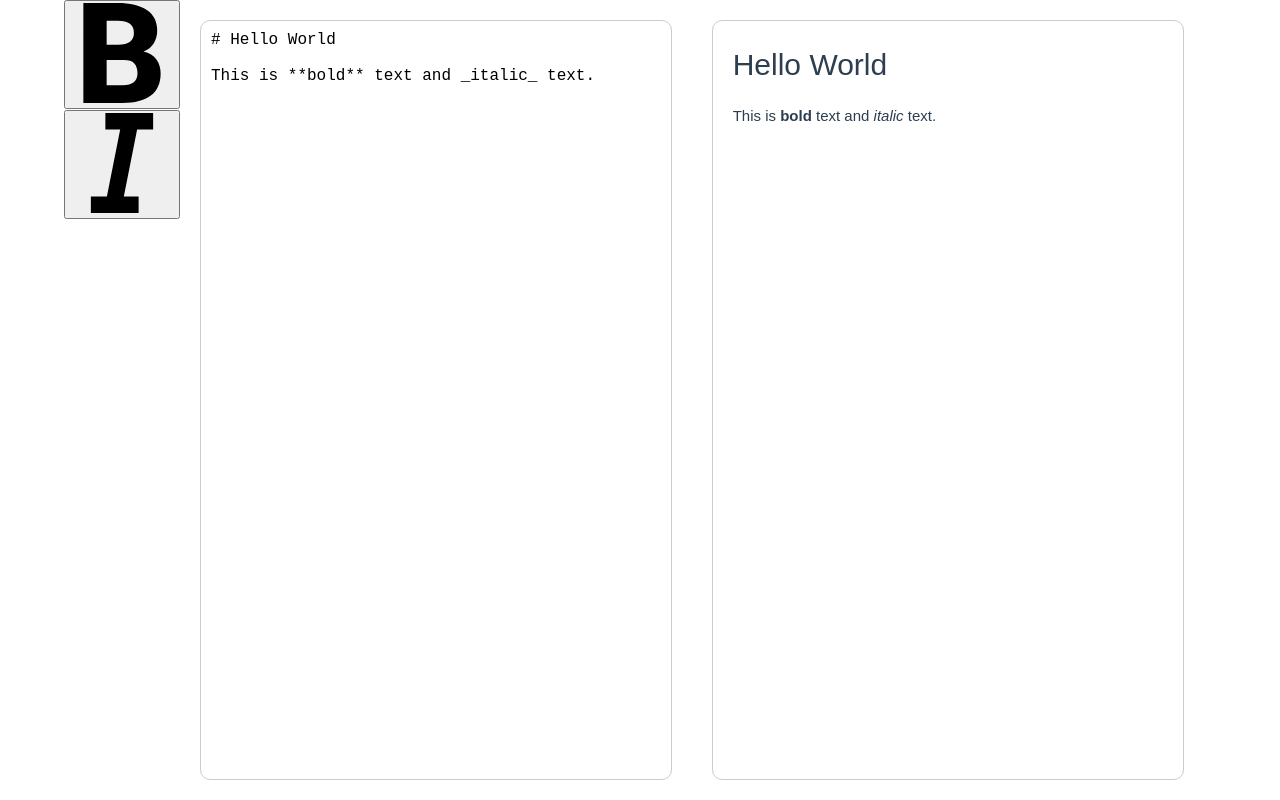
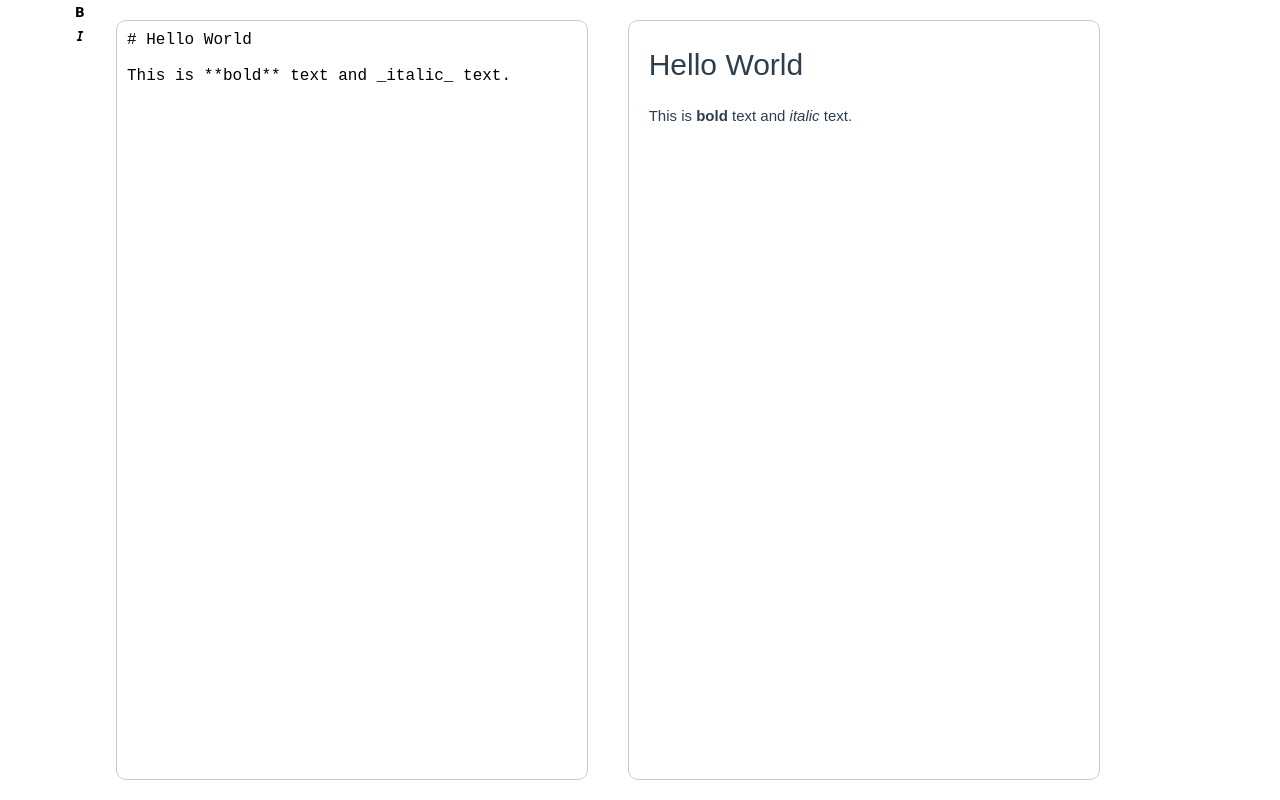
Before and after one commit to suzuuuuu09/Markify, a Vue app: page / in a window 1280 px wide. Built offline with nearby package versions, Linux system fonts and the light colour scheme.

Commit message:
feat: ツールバーの機能.boldとitalicだけ

```diff
--- a/src/components/MarkdownEditor.vue
+++ b/src/components/MarkdownEditor.vue
@@ -1,15 +1,15 @@
 <template>
   <div id="tool-bar">
-    <button @mousedown="boldText" aria-label="Bold (Ctrl+Shift+B)">
+    <button class="icon-button"  @mousedown="boldText" aria-label="Bold (Ctrl+Shift+B)">
       <!-- BoldIcon -->
-      <img class="button-icon" src="@/assets/bold.svg" alt="bold"
+      <img src="@/assets/bold.svg" alt="bold"
         :width="width"
         :height="height"
       >
     </button>
-    <button @mousedown="italicText" aria-label="Italic (Ctrl+Shift+I)">
+    <button class="icon-button" @mousedown="italicText" aria-label="Italic (Ctrl+Shift+I)">
       <!-- ItalicIcon -->
-       <img class="button-icon" src="@/assets/italic.svg" alt="italic"
+       <img src="@/assets/italic.svg" alt="italic"
         :width="width"
         :height="height"
        >
@@ -40,7 +40,7 @@ export default {
     update: _.debounce(function (e) {
       this.input = e.target.value
     }, 300),
-    boldText(event) {
+    wrapTextWithTags(event, tagText, placeholderText = 'text') {
       event.preventDefault();
       event.stopPropagation();
 
@@ -54,48 +54,69 @@ export default {
       // 選択されているテキスト
       const selectedText = this.input.substring(start, end);
 
-      // 選択されているテキストがある場合は、そのテキストを**で囲む
+      // 選択されているテキストがある場合は、そのテキストをタグで囲むまたは消す
       if (selectedText.length > 0) {
-        this.input =
-        this.input.substring(0, start) +
-        `**${selectedText}**` +
-        this.input.substring(end);
-      }
-      // 選択されていない場合は、カーソル位置に**を挿入し、カーソルをその間に移動
-      else {
-        const innerText = "**strong text**"
+        const beforeSelectedText = textarea.value.substring(start - tagText.length, start);
+        const afterSelectedText = textarea.value.substring(end, end + tagText.length);
+        if (beforeSelectedText === tagText && afterSelectedText === tagText) {
+          this.input =
+            this.input.substring(0, start - tagText.length) +
+            this.input.substring(start, end) +
+            this.input.substring(end + tagText.length);
+
+          // テキストの選択をする
+          this.$nextTick(() => {
+            textarea.selectionStart = start - tagText.length;
+            textarea.selectionEnd = end - tagText.length;
+          });
+        } else {
+          this.input =
+            this.input.substring(0, start) +
+            `${tagText}${selectedText}${tagText}` +
+            this.input.substring(end);
+
+          // テキストの選択をする
+          this.$nextTick(() => {
+            textarea.selectionStart = start + tagText.length;
+            textarea.selectionEnd = end + tagText.length;
+          });
+        }
+      } else {
+        // 選択されていない場合は、カーソル位置にタグを挿入し、カーソルをその間に移動
         this.input =
           this.input.substring(0, start) +
-          innerText +
+          `${tagText}${placeholderText}${tagText}` +
           this.input.substring(end);
 
-        // カーソルを**の間に移動
+        // カーソルをタグの間に移動
         this.$nextTick(() => {
-          textarea.selectionStart = textarea.selectionEnd = start + 2;
-          textarea.selectionEnd = start + 2 + 11;
-
+          textarea.selectionStart = start + tagText.length;
+          textarea.selectionEnd = start + tagText.length + placeholderText.length;
         });
       }
+      textarea.focus();
     },
+    // ボールド用の関数
+    boldText(event) {
+      this.wrapTextWithTags(event, '**', 'strong text');
+    },
+    // イタリック用の関数
     italicText(event) {
-      // ボタンをクリックしてもテキストの選択が解除されないようにする
-      event.preventDefault();
-      event.stopPropagation();
-
-      console.log("Italic Text button clicked");
+      this.wrapTextWithTags(event, '_', 'emphasized text');
     }
   },
   props: {
     width: {
       type: String,
-      default: "100"
+      default: "10"
     },
     height: {
       type: String,
-      default: "100"
+      default: "10"
     }
   }
 }
+
 </script>
 
 <style>
@@ -120,6 +141,13 @@ textarea {
   border: 1px solid #ccc;
   border-radius: 10px;
   resize: none;
+}
+
+.icon-button{
+  background-color: transparent;
+  border: none;
+  cursor: pointer;
+  margin: 0 5px;
 }
 
 .markdown-preview {
```
